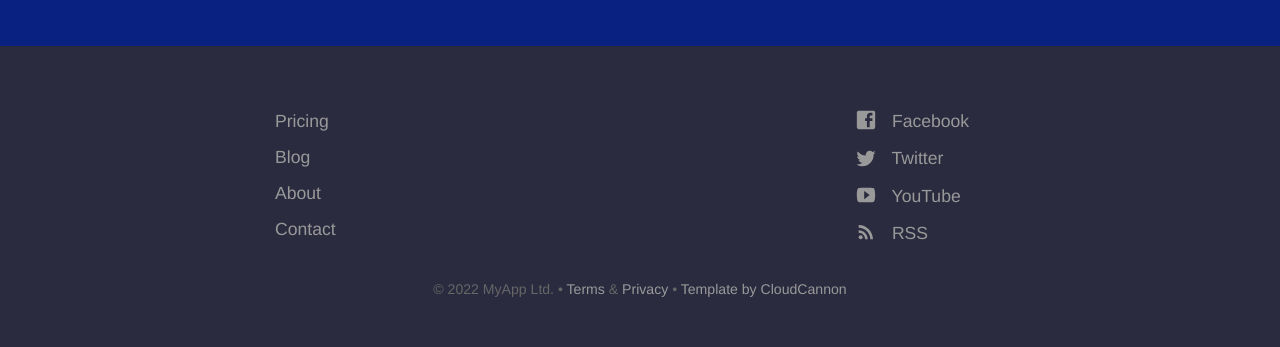
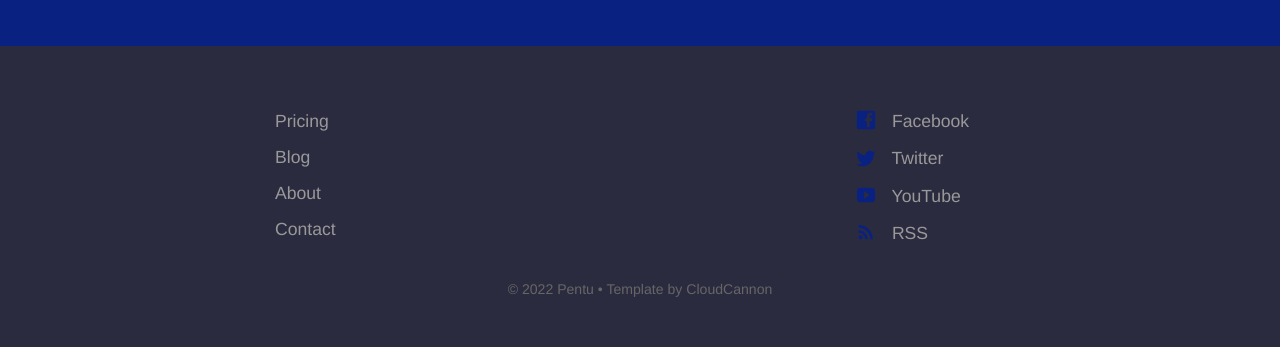
Before and after one commit to pentucybersec/pentucybersec.github.io, a Jekyll site: the page built from index.html, in a window 1280 px wide. Shown: the part 3049-3396 px from the top of the page. Built offline with Jekyll 4.4.1, drawn with Linux system fonts in a browser that asks for light colours.

Commit message:
color and link test

```diff
--- a/_data/navigation.yml
+++ b/_data/navigation.yml
@@ -3,7 +3,7 @@
   new_window: false
   highlight: false
 - name: Blog
-  link: /blog/
+  link: https://www.brzozowski.io
   new_window: false
   highlight: false
 - name: About
--- a/_layouts/default.html
+++ b/_layouts/default.html
@@ -44,7 +44,7 @@
 					</ul>
 					{% endfor %}
 				</div>
-				<p class="copyright">&copy; {{ site.time | date: '%Y' }} MyApp Ltd. • <a href="#">Terms</a> &amp; <a href="#">Privacy</a> • <a href="https://cloudcannon.com/">Template by CloudCannon</a></p>
+				<p class="copyright">&copy; {{ site.time | date: '%Y' }} Pentu • Template by CloudCannon</a></p>
 			</div>
 		</footer>
 		<script>
--- a/_sass/elements.scss
+++ b/_sass/elements.scss
@@ -12,7 +12,7 @@
 }
 
 a {
-	color: #00a4ca;
+	color: #092181;
 	text-decoration: none;
 }
 
--- a/_sass/footer.scss
+++ b/_sass/footer.scss
@@ -21,7 +21,7 @@
 				text-decoration: none;
 			}
 			svg {
-				fill: #999;
+				fill: #092181;;
 				margin-right: 10px;
 				transition: fill 0.2s ease;
 				vertical-align: middle;
```
